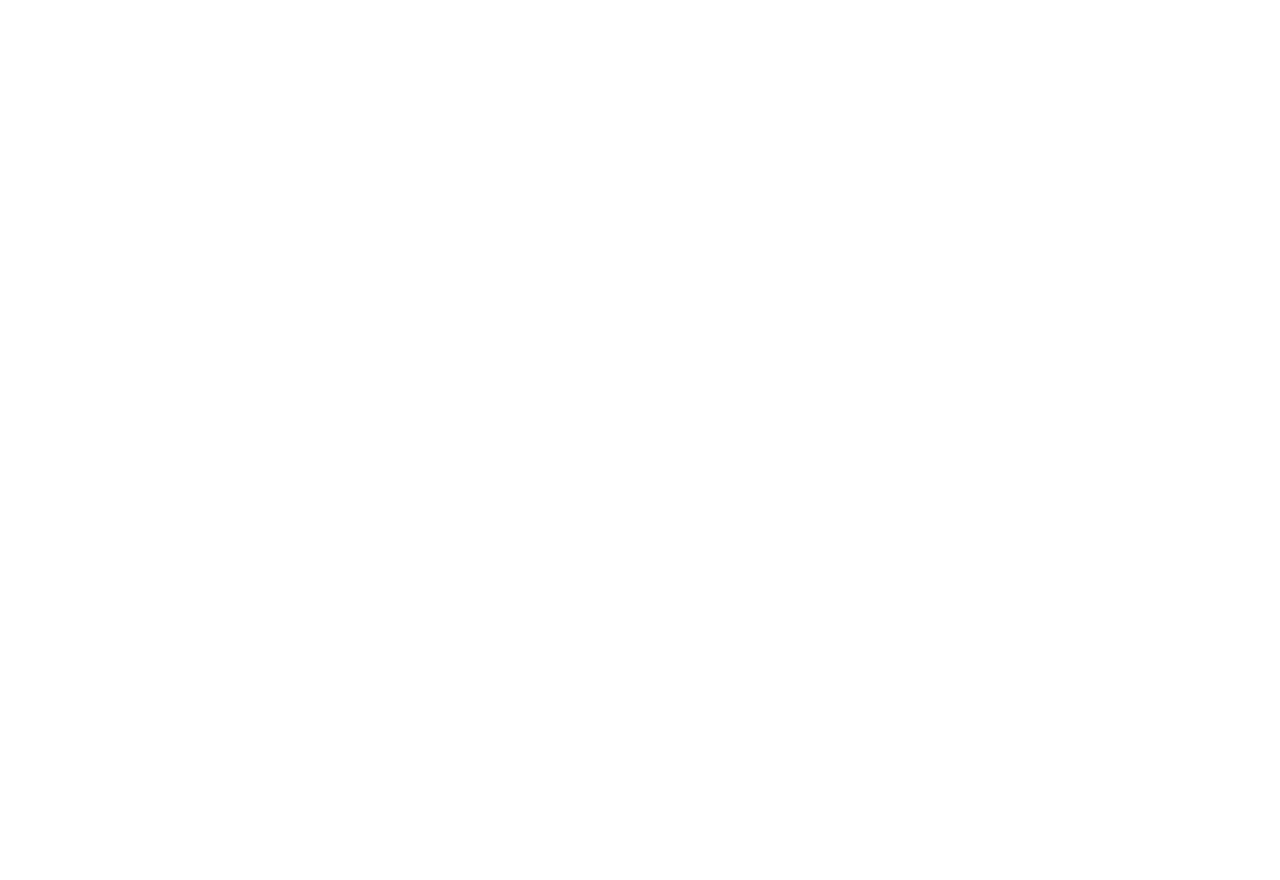
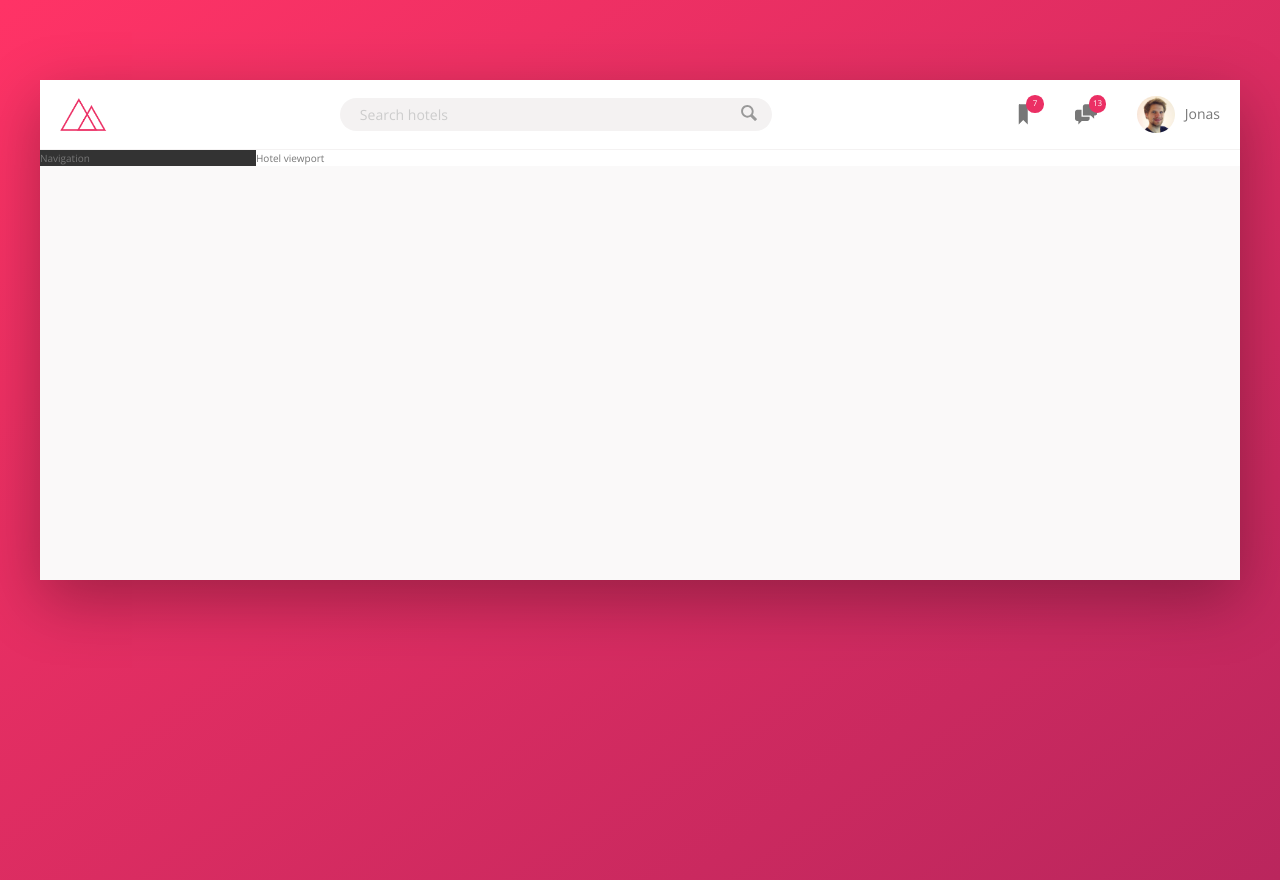
Before and after one commit to Kimbo0o/tutorial-advanced-css, a website: page Trillo/starter/index.html in a window 1280 px wide. Before the commit the page ends 800 px from the top, so only its background shows below. Drawn offline with nearby package versions, Linux system fonts and the light colour scheme.

Commit message:
Added base layout and header in Trillo project

```diff
--- a/Trillo/starter/index.html
+++ b/Trillo/starter/index.html
@@ -11,6 +11,47 @@
         <title>trillo &mdash; Your all-in-one booking app</title>
     </head>
     <body>
+        <div class="container">
+            <header class="header">
+                <img src="img/logo.png" alt="trillo logo" class="logo">
+                <form action="#" class="search">
+                    <input type="text" class="search__input" placeholder="Search hotels">
+                    <button class="search__button">
+                        <svg class="search__icon">
+                            <use xlink:href="img/sprite.svg#icon-magnifying-glass"></use>
+                        </svg>
+                    </button>
+                </form>
 
+                <nav class="user-nav">
+                    <div class="user-nav__icon-box">
+                        <svg class="user-nav__icon">
+                            <use xlink:href="img/sprite.svg#icon-bookmark"></use>
+                        </svg>
+                        <span class="user-nav__notification">7</span>
+                    </div>
+                    <div class="user-nav__icon-box">
+                        <svg class="user-nav__icon">
+                            <use xlink:href="img/sprite.svg#icon-chat"></use>
+                        </svg>
+                        <span class="user-nav__notification">13</span>
+                    </div>
+                    <div class="user-nav__user">
+                        <img src="img/user.jpg" alt="User photo" class="user-nav__user-photo">
+                        <span class="user-nav__user-name">Jonas</span>
+
+                    </div>
+                </nav>
+            </header>
+
+            <div class="content">
+                <nav class="sidebar">
+                    Navigation
+                </nav>
+                <main class="hotel-view">
+                    Hotel viewport
+                </main>
+            </div>
+        </div>
     </body>
 </html>
--- /dev/null
+++ b/Trillo/starter/sass/_base.scss
@@ -0,0 +1,65 @@
+/*
+COLORS
+
+Primary: #eb2f64
+Primary light: #FF3366
+Primary dark: #BA265D
+
+Grey light 1: #faf9f9
+Grey light 2: #f4f2f2
+Grey light 3: #f0eeee
+Grey light 4: #ccc
+
+Grey dark 1: #333
+Grey dark 2: #777
+Grey dark 3: #999
+
+*/
+
+:root {
+  --color-primary: #eb2f64;
+  --color-primary-light: #ff3366;
+  --color-primary-dark: #ba265d;
+  --color-grey-light-1: #faf9f9;
+  --color-grey-light-2: #f4f2f2;
+  --color-grey-light-3: #f0eeee;
+  --color-grey-light-4: #ccc;
+
+  --color-grey-dark-1: #333;
+  --color-grey-dark-2: #777;
+  --color-grey-dark-3: #999;
+
+  --shadow-dark: 0 2rem 6rem rgba(0, 0, 0, 0.3);
+}
+
+* {
+  margin: 0;
+  padding: 0;
+}
+
+*,
+*::before,
+*::after {
+  box-sizing: inherit;
+}
+
+html {
+  box-sizing: border-box;
+  font-size: 62.5%; // 1rem = 10px, 10px/16px = 62.5%
+}
+
+body {
+  font-family: "Open Sans", sans-serif;
+  font-weight: 400;
+  line-height: 1.6;
+  color: var(--color-grey-dark-2);
+  background-image: linear-gradient(
+    to right bottom,
+    var(--color-primary-light),
+    var(--color-primary-dark)
+  );
+  background-size: cover;
+  background-repeat: no-repeat;
+
+  min-height: 100vh;
+}
--- /dev/null
+++ b/Trillo/starter/sass/_components.scss
@@ -0,0 +1,116 @@
+///////////////////////////////////////////////////
+// LOGO
+
+.logo {
+  height: 3.25rem;
+  margin-left: 2rem;
+}
+
+///////////////////////////////////////////////////
+// SEARCH
+.search {
+  flex: 0 0 40%;
+
+  display: flex;
+  align-items: center;
+  justify-content: center;
+
+  &__input {
+    color: inherit;
+    font-family: inherit;
+    font-size: inherit;
+    background-color: var(--color-grey-light-2);
+    border: none;
+    padding: 0.7rem 2rem;
+    border-radius: 100px;
+    width: 90%;
+    transition: all 0.2s;
+    margin-right: -3.25rem;
+
+    &:focus {
+      outline: none;
+      width: 100%;
+      background-color: var(--color-grey-light-3);
+    }
+
+    &::-webkit-input-placeholder {
+      font-weight: 100;
+      color: var(--color-grey-light-4);
+    }
+  }
+
+  &__input:focus + &__button {
+    background-color: var(--color-grey-light-3);
+  }
+
+  &__button {
+    border: none;
+    background-color: var(--color-grey-light-2);
+
+    &:focus {
+      outline: none;
+    }
+
+    &:active {
+      transform: translateY(2px);
+    }
+  }
+
+  &__icon {
+    height: 2rem;
+    width: 2rem;
+    fill: var(--color-grey-dark-3);
+  }
+}
+
+///////////////////////////////////////////////////
+// USER NAVIGATION
+.user-nav {
+  display: flex;
+  align-items: center;
+  align-self: stretch;
+
+  & > * {
+    padding: 0 2rem;
+    cursor: pointer;
+    height: 100%;
+    display: flex;
+    align-items: center;
+  }
+
+  & > *:hover {
+    background-color: var(--color-grey-light-2);
+  }
+
+  &__icon-box {
+    position: relative;
+  }
+
+  &__icon {
+    width: 2.25rem;
+    height: 2.25rem;
+    fill: var(--color-grey-dark-2);
+  }
+
+  &__notification {
+    font-size: 0.8rem;
+    height: 1.75rem;
+    width: 1.75rem;
+    border-radius: 50%;
+    background-color: var(--color-primary);
+    color: #fff;
+    position: absolute;
+    top: 1.5rem;
+    right: 1.1rem;
+
+    display: flex;
+    justify-content: center;
+    align-items: center;
+  }
+
+  &__user-photo {
+    height: 3.75rem;
+    border-radius: 50%;
+    margin-right: 1rem;
+  }
+}
--- /dev/null
+++ b/Trillo/starter/sass/_layout.scss
@@ -0,0 +1,33 @@
+.container {
+  max-width: 120rem;
+  margin: 8rem auto;
+  background-color: var(--color-grey-light-1);
+  box-shadow: var(--shadow-dark);
+
+  min-height: 50rem;
+}
+
+.header {
+  font-size: 1.4rem;
+  height: 7rem;
+  background-color: #fff;
+  border-bottom: 1px solid var(--color-grey-light-2);
+
+  display: flex;
+  justify-content: space-between;
+  align-items: center;
+}
+
+.content {
+  display: flex;
+}
+
+.sidebar {
+  background-color: var(--color-grey-dark-1);
+  flex: 0 0 18%;
+}
+
+.hotel-view {
+  background-color: #fff;
+  flex: 1;
+}
--- a/Trillo/starter/sass/main.scss
+++ b/Trillo/starter/sass/main.scss
@@ -1,17 +1,3 @@
-/*
-COLORS
-
-Primary: #eb2f64
-Primary light: #FF3366
-Primary dark: #BA265D
-
-Grey light 1: #faf9f9
-Grey light 2: #f4f2f2
-Grey light 3: #f0eeee
-Grey light 4: #ccc
-
-Grey dark 1: #333
-Grey dark 2: #777
-Grey dark 3: #999
-
-*/
+@import "base";
+@import "layout";
+@import "components";
```
Also changed, not shown: Trillo/starter/package.json (+8 -9 lines), Trillo/starter/css/style.css, 2 other files.
